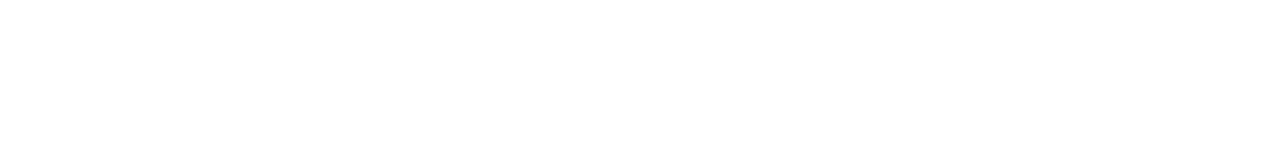
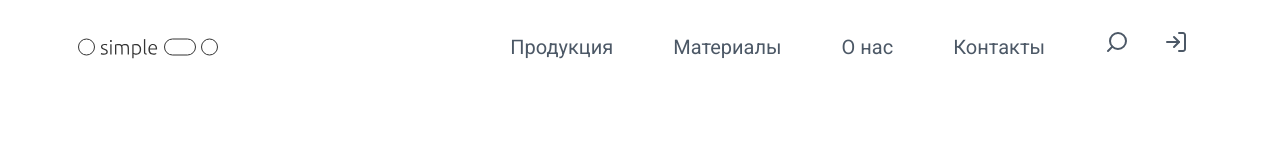
Before and after one commit to hassie54men/simple-paper, a plain HTML site: page index.html in a window 1280 px wide. Drawn offline with Linux system fonts and the light colour scheme.

Commit message:
оформил header

```diff
--- a/index.html
+++ b/index.html
@@ -2,9 +2,44 @@
 <html lang="en">
 <head>
     <meta charset="UTF-8">
-    <title>Title</title>
+    <title>simple paper</title>
+    <link rel="stylesheet" href="./css/style.css">
 </head>
 <body>
-
+<header class="header container">
+        <a href="" class="header-logo">
+            <img src="/icons/HeaderLogo.svg" alt="" class="header-logo-image" width="140" height="22">
+        </a>
+        <nav class="header-nav">
+            <ul class="header-nav-item">
+                <li class="header-nav-list">
+                    <article>
+                        <a href="" class="header-nav-title">Продукция</a>
+                    </article>
+                </li>
+                <li class="header-nav-list">
+                    <article>
+                        <a href="" class="header-nav-title">Материалы</a>
+                    </article>
+                </li>
+                <li class="header-nav-list">
+                    <article>
+                        <a href="" class="header-nav-title">О нас</a>
+                    </article>
+                </li>
+                <li class="header-nav-list">
+                    <article>
+                        <a href="" class="header-nav-title">Контакты</a>
+                    </article>
+                </li>
+                <li class="header-nav-list">
+                    <article>
+                        <a href="" class="header-nav-title"><img src="/icons/Search.svg" alt="" class="header-nav-title-icon"></a>
+                        <a href="" class="header-nav-title"><img src="/icons/log_in.svg" alt=""></a>
+                    </article>
+                </li>
+            </ul>
+        </nav>
+</header>
 </body>
 </html>
```
